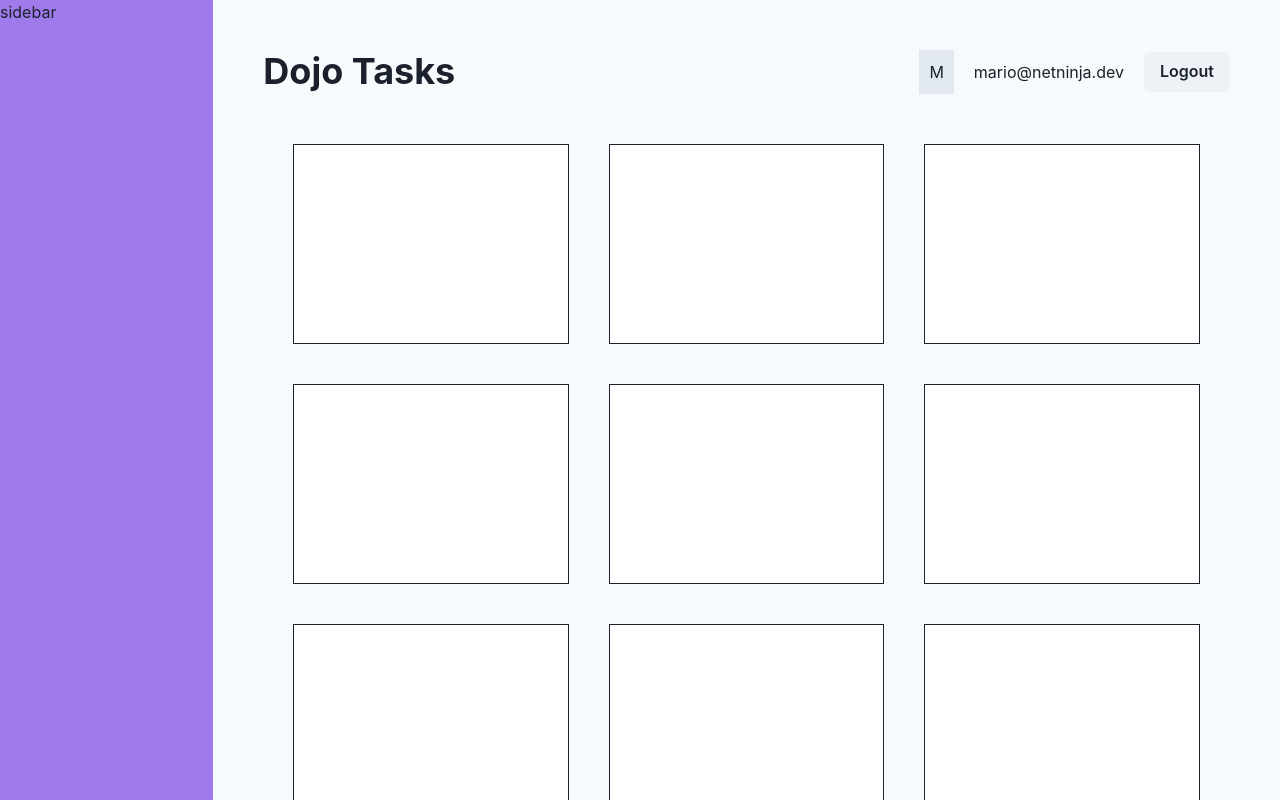
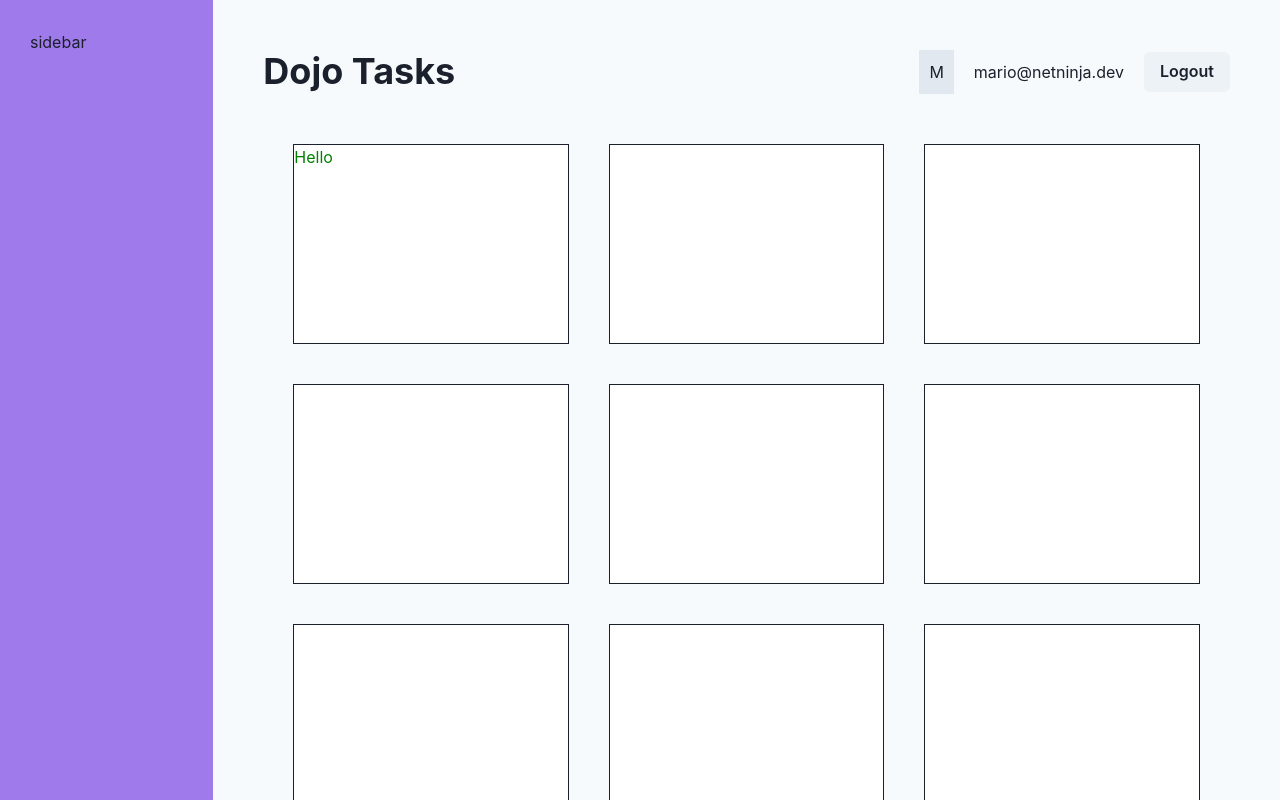
Before and after one commit to renanrgarcia/chakraui-course, a React (Vite) app in the folder chakraui-starter-project/: page / in a window 1280 px wide. Shown: the top 800 px of the page. Built offline with nearby package versions, Linux system fonts and the light colour scheme.

Commit message:
lesson-5

```diff
--- a/chakraui-starter-project/src/layouts/RootLayout.jsx
+++ b/chakraui-starter-project/src/layouts/RootLayout.jsx
@@ -8,15 +8,16 @@
       <Grid templateColumns="repeat(6, 1fr)" bg="gray.50">
         <GridItem
           as="aside"
-          colSpan="1"
+          colSpan={{ base: 6, lg: 2, xl: 1 }}
           bg="purple.400"
-          minH="100vh"
+          minH={{ lg: "100vh" }}
+          p={{ base: "20px", lg: "30px" }}
         >
           <span>sidebar</span>
         </GridItem>
         <GridItem
           as="main"
-          colSpan="5"
+          colSpan={{ base: 6, lg: 4, xl: 5 }}
           p="40px"
         >
           <Navbar />
--- a/chakraui-starter-project/src/pages/Dashboard.jsx
+++ b/chakraui-starter-project/src/pages/Dashboard.jsx
@@ -1,10 +1,12 @@
-import { Box, LinkBox, SimpleGrid } from "@chakra-ui/react";
+import { Box, SimpleGrid, Text } from "@chakra-ui/react";
 
 export default function Dashboard() {
 
   return (
     <SimpleGrid p={10} spacing={10} minChildWidth={250}>
-      <Box bg="white" h="200px" border="1px solid"></Box>
+      <Box bg="white" h="200px" border="1px solid">
+        <Text color={{ base: "pink", md: "blue", lg: "green" }}>Hello</Text>
+      </Box>
       <Box bg="white" h="200px" border="1px solid"></Box>
       <Box bg="white" h="200px" border="1px solid"></Box>
       <Box bg="white" h="200px" border="1px solid"></Box>
```
Also changed, not shown: 1 other file (tests, documents, lock files or other folders).
